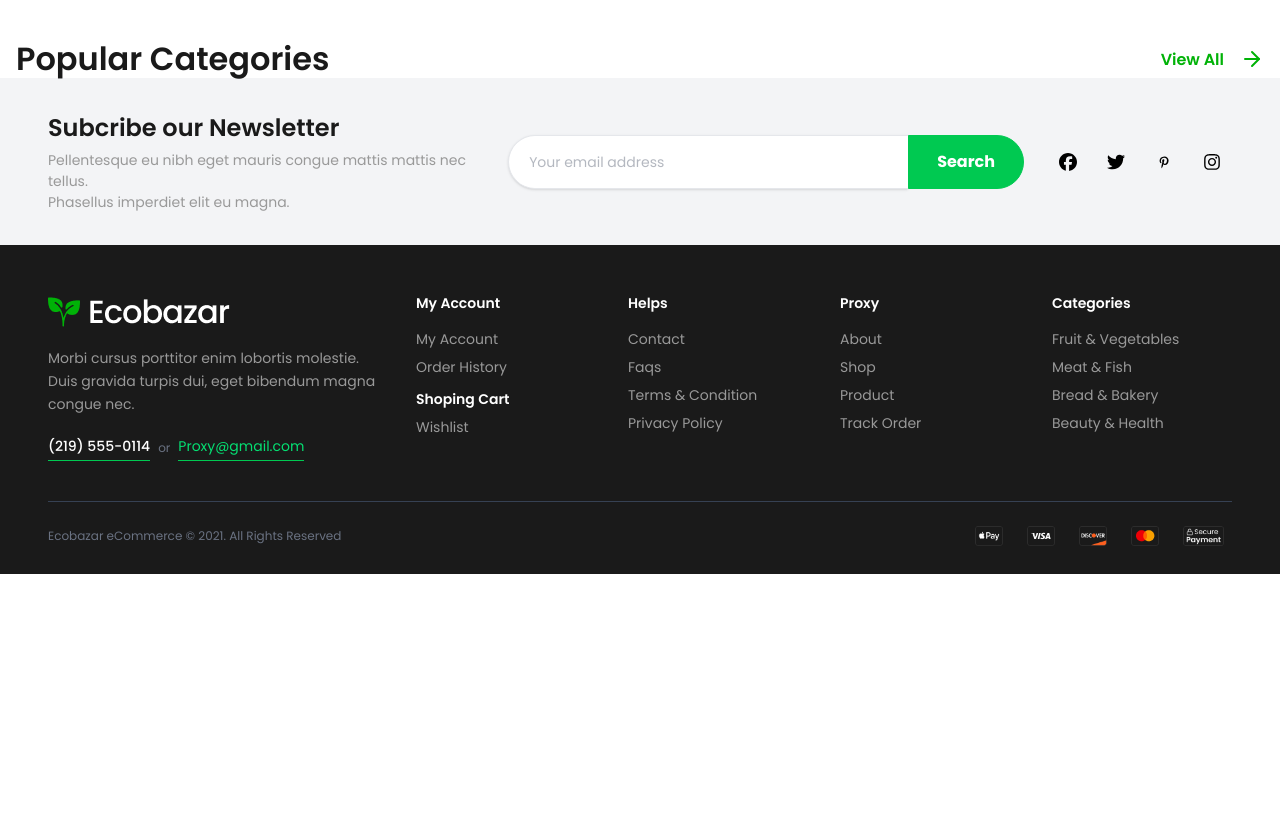
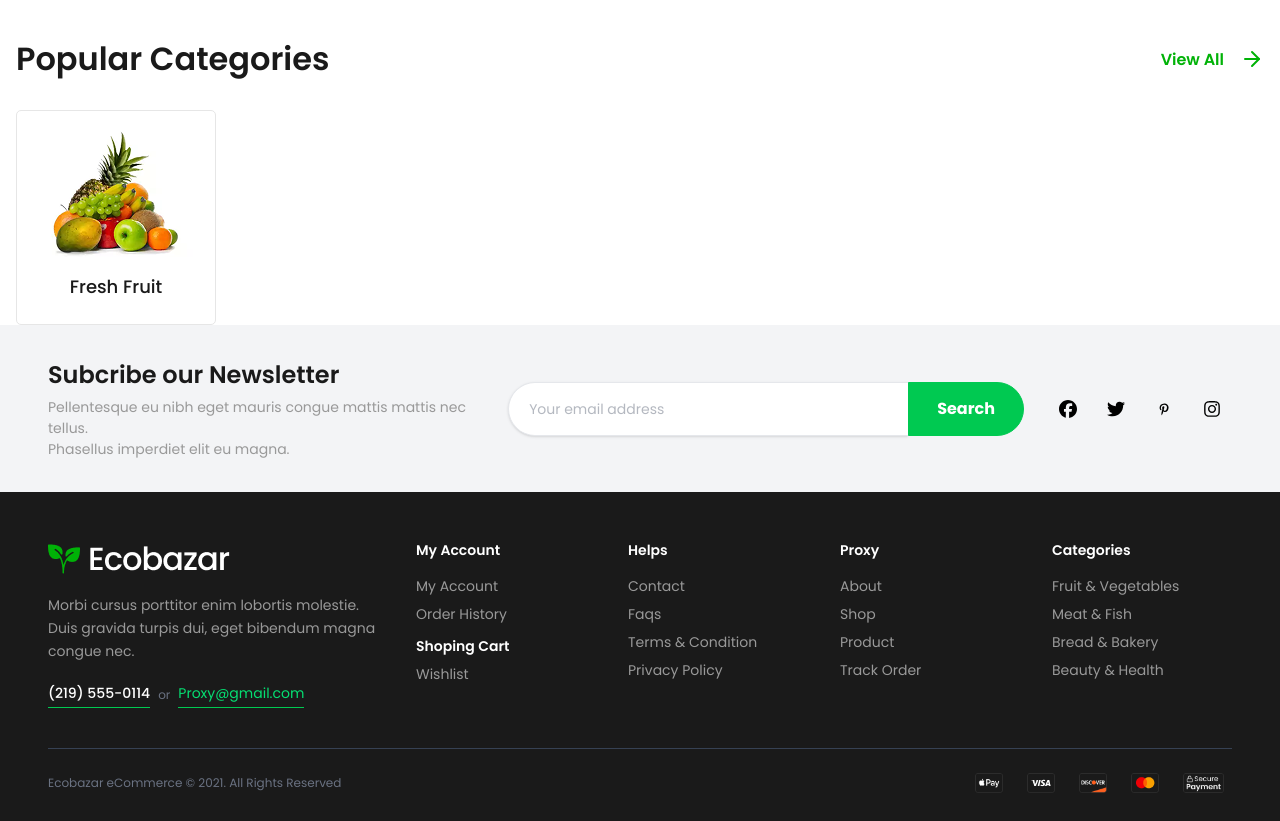
Before and after one commit to Jamil-coder360/Ecobazar, a React (Vite) app: page / in a window 1280 px wide. Shown: the part 1001-1822 px from the top of the page. Before the commit the page ends 1575 px from the top, so only its background shows below. Built offline with nearby package versions, Linux system fonts and the light colour scheme; a web font is replaced by a local one.

Commit message:
categories & categoriesCard add

```diff
--- a/src/components/categories/Categories.jsx
+++ b/src/components/categories/Categories.jsx
@@ -3,18 +3,20 @@ import Section from '../global/Section';
 import Container from '../global/Container';
 import Button from '../global/Button';
 import { ArrowRight } from 'lucide-react';
+import CategoriesCard from './CategoriesCard';
 
 const Categories = () => {
   return (
    <Section>
     <Container>
         <div>
-            <div className="flex items-center justify-between">
+            <div className="flex items-center justify-between mb-8">
                 <h3 className="font-semibold text-[32px] leading-[120%] text-gray_900">
                     Popular Categories
                 </h3>
                 <Button variant={"transparent"} >View All <ArrowRight /> </Button>
             </div>
+            <CategoriesCard />
         </div>
     </Container>
    </Section>
--- a/src/components/categories/CategoriesCard.jsx
+++ b/src/components/categories/CategoriesCard.jsx
@@ -1,8 +1,14 @@
 import React from 'react'
-
+import ctg from "../../assets/ctg.png"
 const CategoriesCard = () => {
   return (
-    <div>CategoriesCard</div>
+<div className="group flex flex-col items-center px-2 pt-4 border border-gray_100 w-[200px] rounded-[5px] hover:border-success_dark hover:shadow-xl hover:shadow-success_dark transition-all duration-300">
+        <div className="w-[190px] h-[130px] overflow-hidden">
+            <img src={ctg} alt=""  className="w-full h-full " />
+
+        </div>
+        <p className="font-medium text-[18px] leading-[150%] text-gray_900 pt-4 pb-6 group-hover:text-success_dark">Fresh Fruit</p>
+    </div>
   )
 }
 
```
Also changed, not shown: src/assets/ctg.png (added).
